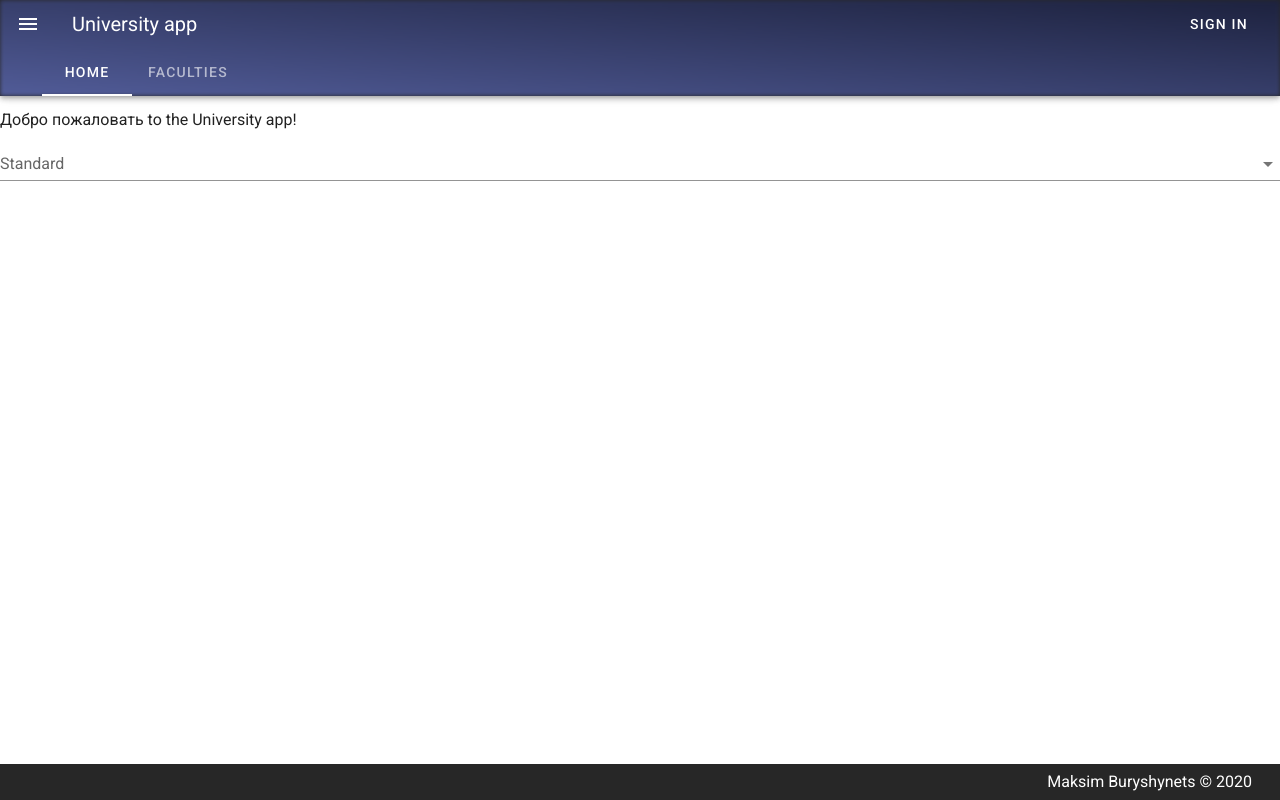
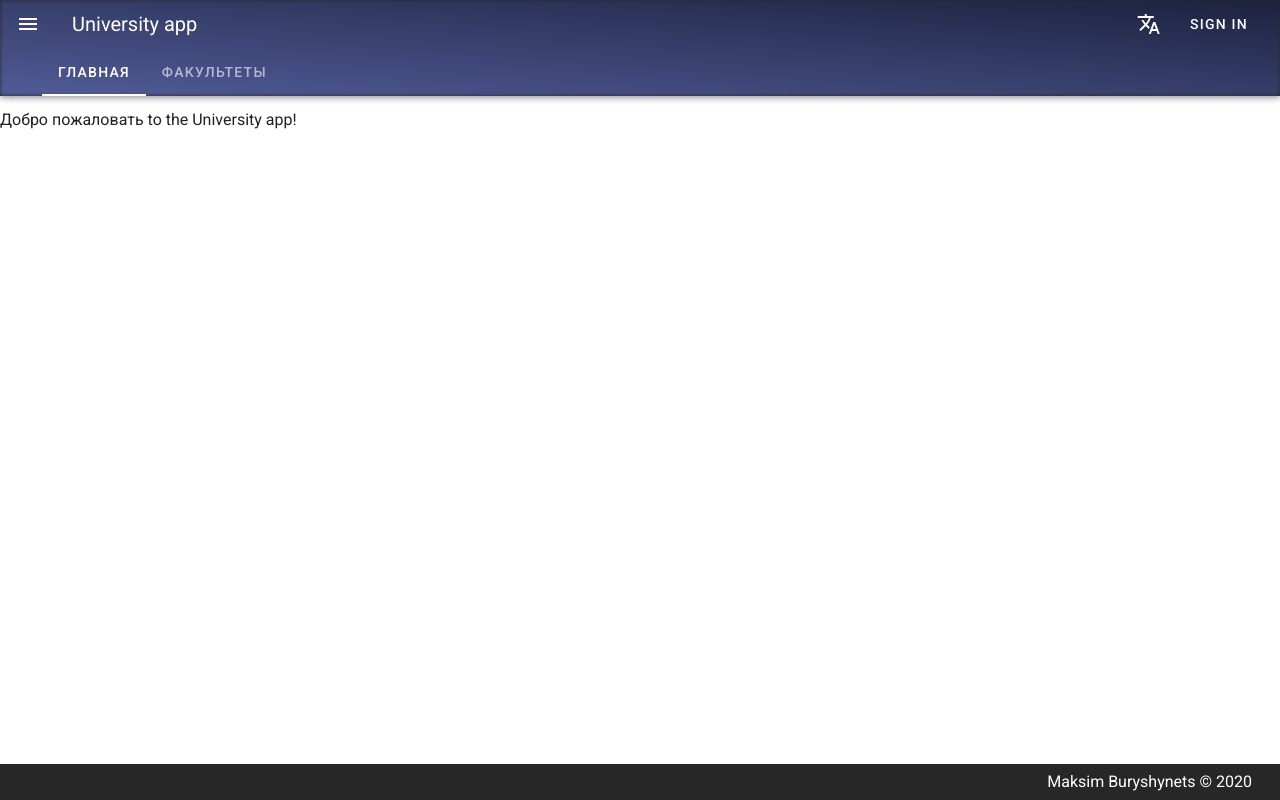
Before and after one commit to arhor/university, a Vue app in the folder university-client/: page / in a window 1280 px wide. Built offline with nearby package versions, Linux system fonts and the light colour scheme.

Commit message:
lang selector separated to a component;

```diff
--- a/university-client/src/App.vue
+++ b/university-client/src/App.vue
@@ -8,7 +8,7 @@
       overflow
       temporary
       v-model="drawer"
-    ></v-navigation-drawer>
+    />
 
     <!-- navigation -->
     <v-app-bar
@@ -16,13 +16,13 @@
       dark
       fixed
       dense
-      :src="require('@/assets/university-app-bar-bg.jpg')"
+      :src="require('@/assets/img/university-app-bar-bg.jpg')"
     >
       <template v-slot:img="{ props }">
         <v-img
           v-bind="props"
           gradient="to top right, rgba(100,115,201,.7), rgba(25,32,72,.7)"
-        ></v-img>
+        />
       </template>
 
       <v-app-bar-nav-icon @click.stop="drawer = !drawer"/>
@@ -30,6 +30,8 @@
       <v-toolbar-title>University app</v-toolbar-title>
 
       <v-spacer />
+
+      <uni-lang-selector />
 
       <v-btn v-if="isAuthenticated" text @click="logout">
         Logout
@@ -41,8 +43,8 @@
 
       <template v-slot:extension>
         <v-tabs align-with-title>
-          <v-tab to="/">Home</v-tab>
-          <v-tab to="/faculties">Faculties</v-tab>
+          <v-tab to="/">{{ 'home' | translate }}</v-tab>
+          <v-tab to="/faculties">{{ 'faculties' | translate }}</v-tab>
         </v-tabs>
       </template>
     </v-app-bar>
@@ -70,11 +72,13 @@
 
 <script>
 import { mapGetters, mapActions } from 'vuex'
+import UniLangSelector from '@/components/UniLangSelector.vue'
 import UniLogin from '@/components/UniLogin.vue'
 
 export default {
   name: 'App',
   components: {
+    UniLangSelector,
     UniLogin
   },
   data: () => ({
--- /dev/null
+++ b/university-client/src/assets/lang-by.json
@@ -0,0 +1,5 @@
+{
+  "home": "Галоўная",
+  "faculties": "Факультэты",
+  "welcome": "Прывітанне"
+}
--- /dev/null
+++ b/university-client/src/assets/lang-en.json
@@ -0,0 +1,5 @@
+{
+  "home": "Home",
+  "faculties": "Faculties",
+  "welcome": "Welcome"
+}
--- /dev/null
+++ b/university-client/src/assets/lang-ru.json
@@ -0,0 +1,5 @@
+{
+  "home": "Главная",
+  "faculties": "Факультеты",
+  "welcome": "Добро пожаловать"
+}
--- /dev/null
+++ b/university-client/src/components/UniLangSelector.vue
@@ -0,0 +1,46 @@
+<template>
+  <v-menu
+    right
+    bottom
+    offset-y
+    transition="slide-y-transition"
+  >
+
+    <!-- Menu button icon -->
+    <template v-slot:activator="{ on }">
+      <v-btn icon v-on="on">
+        <v-icon>mdi-translate</v-icon>
+      </v-btn>
+    </template>
+
+    <!-- Menu languages to select -->
+    <v-list>
+      <v-list-item
+        v-for="(lang, i) in availableLangs"
+        :key="`${lang}-${i}`"
+        @click="handleSelectedLang(lang)"
+      >
+        <v-list-item-content>
+          <v-list-item-title>{{ lang }}</v-list-item-title>
+        </v-list-item-content>
+      </v-list-item>
+    </v-list>
+
+  </v-menu>
+</template>
+
+<script>
+import langs from '@/langs'
+
+export default {
+  name: 'UniLangSelector',
+  data: () => ({
+    availableLangs: Object.keys(langs)
+  }),
+  methods: {
+    handleSelectedLang(lang) {
+      this.$store.dispatch('changeLang', lang)
+    }
+  }
+}
+</script>
--- a/university-client/src/filters/translate.js
+++ b/university-client/src/filters/translate.js
@@ -2,5 +2,11 @@ import dictionary from '@/langs'
 import store from '@/store'
 
 export default function translate(label) {
-  return dictionary[store.state.lang][label]
+  const { currentLang } = store.state
+  const translation = dictionary[currentLang][label]
+  if (!translation) {
+    console.error(`No translation found - lang: ${currentLang}, label: ${label}`)
+    return 'ERROR: missing label'
+  }
+  return translation
 }
--- a/university-client/src/langs/index.js
+++ b/university-client/src/langs/index.js
@@ -1,6 +1,6 @@
-import { default as RU } from '@/langs/lang-ru.json'
-import { default as BY } from '@/langs/lang-by.json'
-import { default as EN } from '@/langs/lang-en.json'
+import { default as RU } from '@/assets/lang-ru.json'
+import { default as BY } from '@/assets/lang-by.json'
+import { default as EN } from '@/assets/lang-en.json'
 
 export default {
   RU,
--- a/university-client/src/langs/lang-by.json
+++ /dev/null
@@ -1,3 +0,0 @@
-{
-  "welcome": "Прывітанне"
-}
--- a/university-client/src/langs/lang-en.json
+++ /dev/null
@@ -1,3 +0,0 @@
-{
-  "welcome": "Welcome"
-}
--- a/university-client/src/langs/lang-ru.json
+++ /dev/null
@@ -1,3 +0,0 @@
-{
-  "welcome": "Добро пожаловать"
-}
--- a/university-client/src/store/index.js
+++ b/university-client/src/store/index.js
@@ -5,18 +5,17 @@ import modules from '@/store/modules'
 Vue.use(Vuex)
 
 const state = {
-  lang: 'RU'
+  currentLang: 'RU'
 }
 
 const mutations = {
   SET_LANG(state, selectedLang) {
-    state.lang = selectedLang
+    state.currentLang = selectedLang
   }
 }
 
 const actions = {
   changeLang({ commit }, payload) {
-    console.log(payload)
     commit('SET_LANG', payload)
   }
 }
--- a/university-client/src/views/home/index.vue
+++ b/university-client/src/views/home/index.vue
@@ -2,25 +2,12 @@
   <v-layout row>
     <v-flex>
       {{ 'welcome' | translate }} to the University app!
-      <br/>
-      <v-select
-        :items="['RU', 'BY', 'EN']"
-        @change="changeLang"
-        label="Standard"
-      />
     </v-flex>
   </v-layout>
 </template>
 
 <script>
 export default {
-  name: 'home',
-  components: {
-  },
-  methods: {
-    changeLang(e) {
-      this.$store.dispatch('changeLang', e)
-    }
-  }
+  name: 'home'
 }
 </script>
```
Also changed, not shown: university-client/src/assets/img/university-app-bar-bg.jpg (added), university-client/src/assets/university-app-bar-bg.jpg (deleted).
